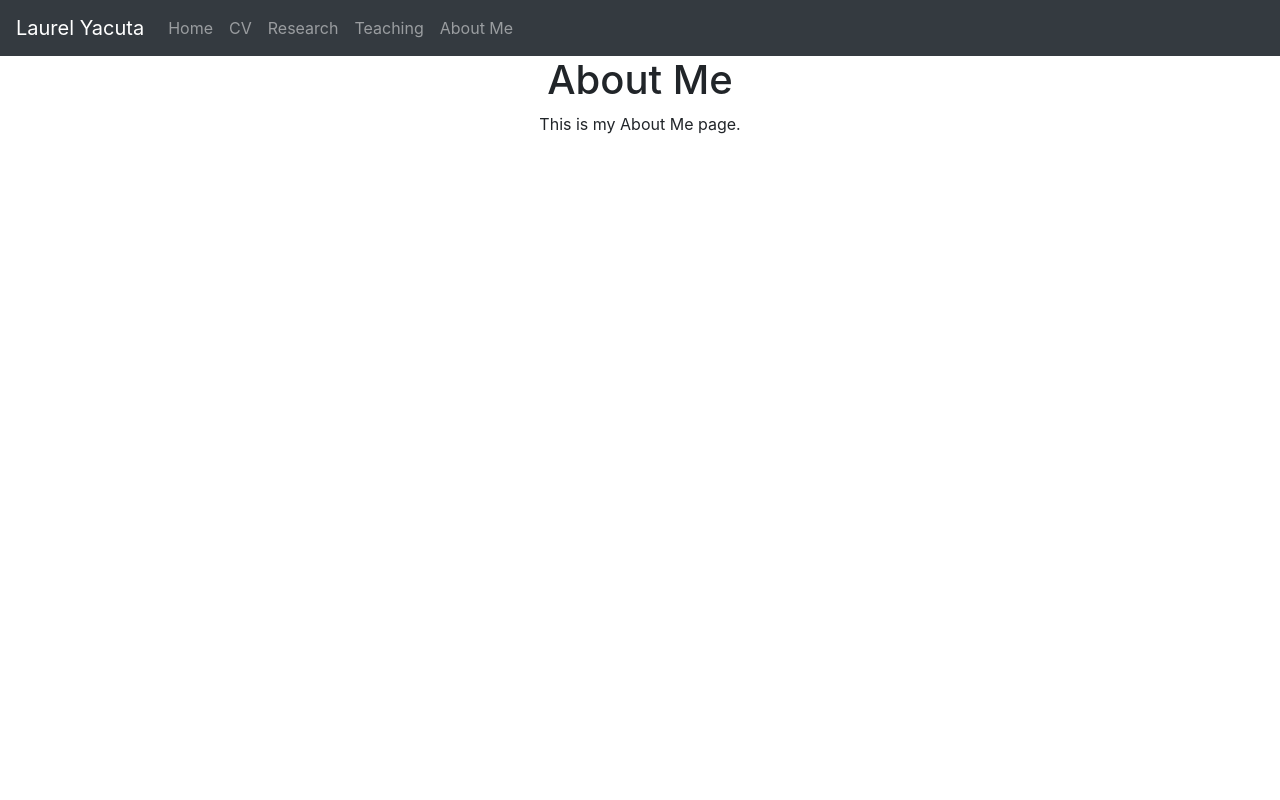
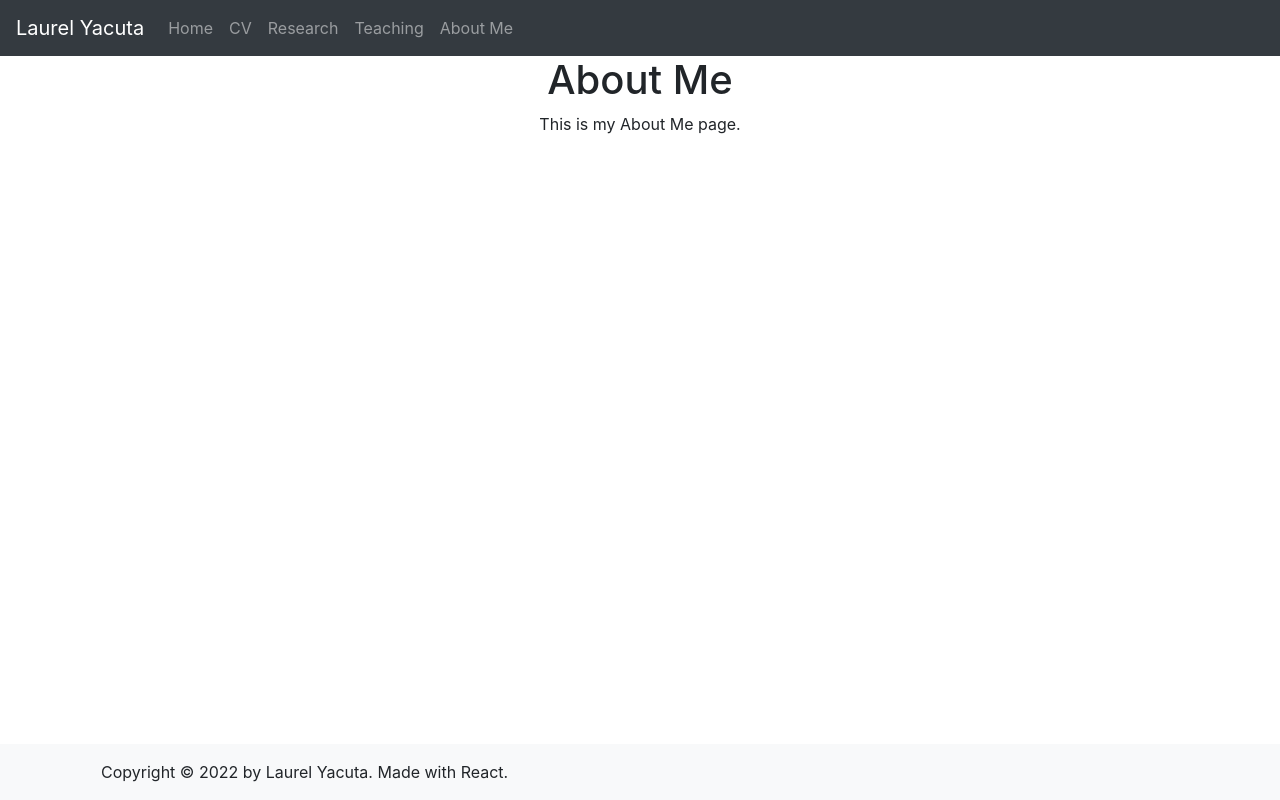
Before and after one commit to laurelyacuta/laurelyacuta.github.io, a React (Create React App) app: page /about-me in a window 1280 px wide. Built offline with nearby package versions, Linux system fonts and the light colour scheme.

Commit message:
Added footer with copyright

```diff
--- a/src/App.js
+++ b/src/App.js
@@ -5,6 +5,7 @@ import CV from './pages/cv';
 import Research from "./pages/research";
 import Teaching from './pages/teaching';
 import AboutMe from "./pages/about-me";
+import Footer from "./components/footer";
 import './App.css';
 
 function App() {
@@ -27,6 +28,7 @@ function App() {
           <Route exact path="/about-me" element={<AboutMe/>}/>
         </Routes>
       </BrowserRouter>
+      <Footer></Footer>
     </div>
   );
 }
--- /dev/null
+++ b/src/components/footer/index.js
@@ -0,0 +1,24 @@
+import React, { Component } from 'react';
+import Container from 'react-bootstrap/Container';
+import Nav from 'react-bootstrap/Nav';
+import Navbar from 'react-bootstrap/Navbar';
+
+class Footer extends Component {
+  render() {
+    return(
+      <div className="Footer">
+        <Navbar className="justify-content-center" bg="light" expand="lg" fixed="bottom">
+          <Container>
+              <Nav.Item>
+                <Nav.Link eventKey="disabled" disabled>
+                  Copyright © 2022 by Laurel Yacuta. Made with React.
+                </Nav.Link>
+              </Nav.Item>
+          </Container>
+        </Navbar>
+      </div>
+    );
+  }
+}
+
+export default Footer;
```
